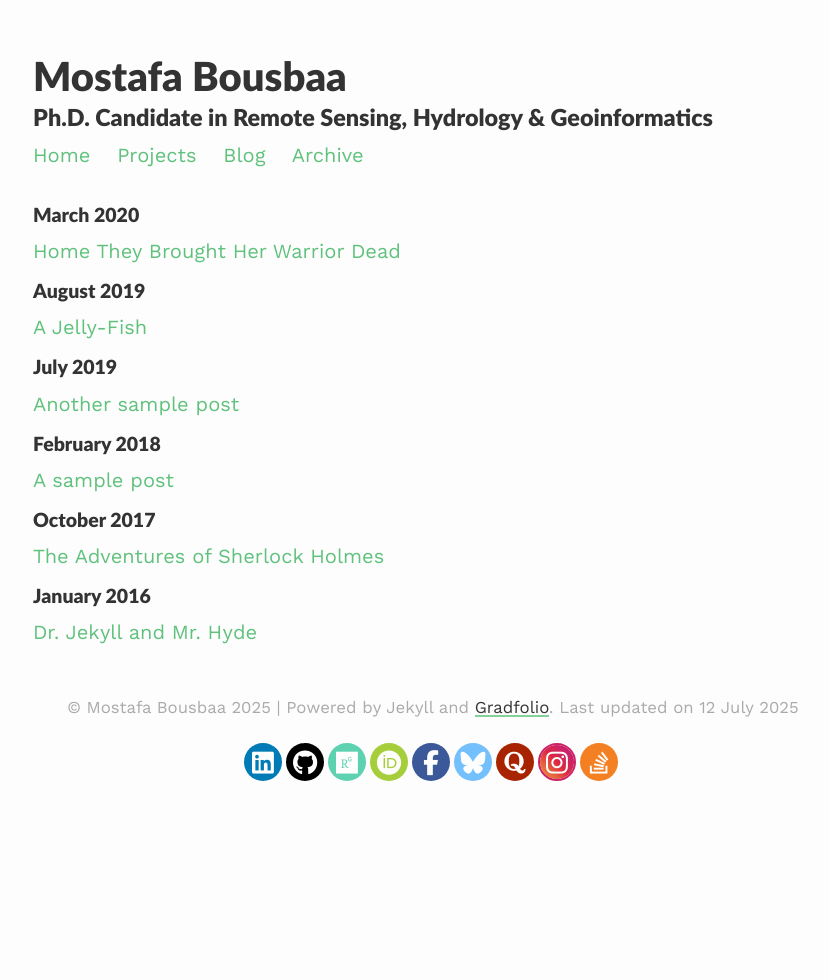
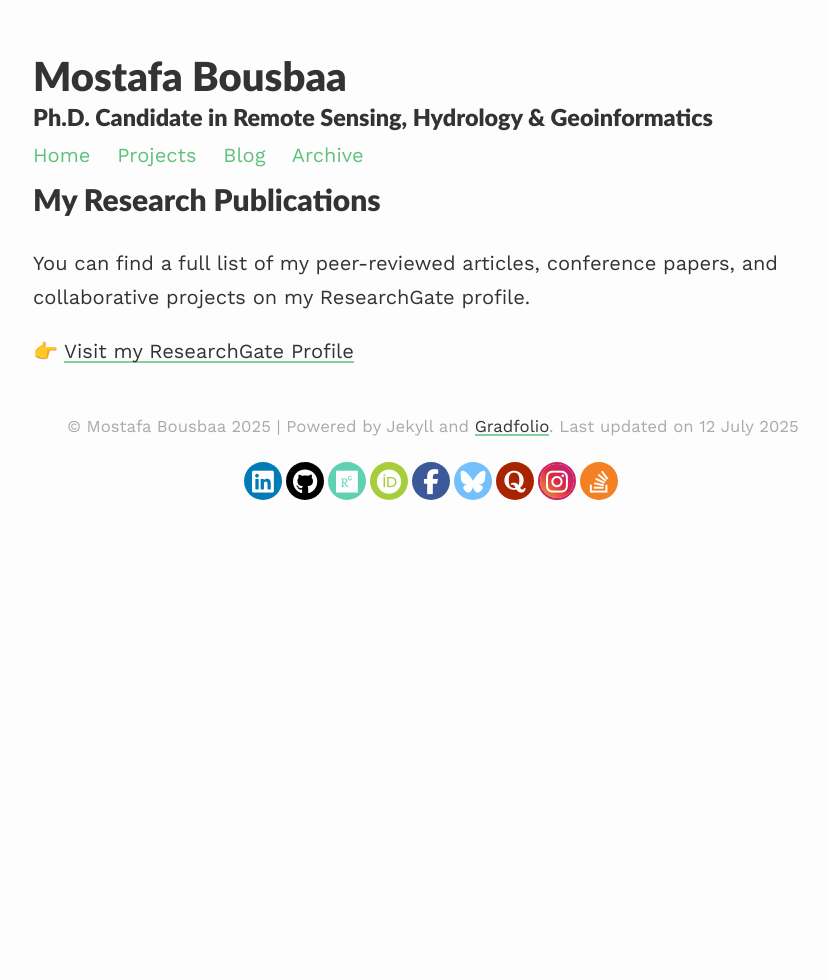
Before and after one commit to MostafaBousbaa/mostafabousbaa.github.io, a Jekyll site: the page built from archive.html, in a window 1280 px wide. Shown: the whole page, without its empty margins (207-1036 px from the left). Built offline with Jekyll 4.4.1, drawn with Linux system fonts in a browser that asks for light colours.

Commit message:
Update archive.html

```diff
--- a/archive.html
+++ b/archive.html
@@ -1,20 +1,15 @@
 ---
 layout: default
 permalink: /archive/
-title: Archive
+title: Publications
 ---
 
-<div class="article-list">
-	{% for post in site.posts %}
-	{% unless post.next %}
-	<h3><small>{{ post.date | date: '%B %Y' }}</small></h3>
-	{% else %}
-	{% capture year %}{{ post.date | date: '%Y %b' }}{% endcapture %}
-	{% capture nyear %}{{ post.next.date | date: '%Y %b' }}{% endcapture %}
-	{% if year != nyear %}
-	<h3><small>{{ post.date | date: '%B %Y' }}</small></h3>
-	{% endif %}
-	{% endunless %}
-    <a href="{{ post.url | prepend: site.baseurl }}">{{ post.title }}</a><br>
-	{% endfor %}
-</div>
+<h2>My Research Publications</h2>
+
+<p>You can find a full list of my peer-reviewed articles, conference papers, and collaborative projects on my ResearchGate profile.</p>
+
+<p>
+  👉 <a href="https://www.researchgate.net/profile/Mostafa-Bousbaa-2" target="_blank">
+    Visit my ResearchGate Profile
+  </a>
+</p>
```
